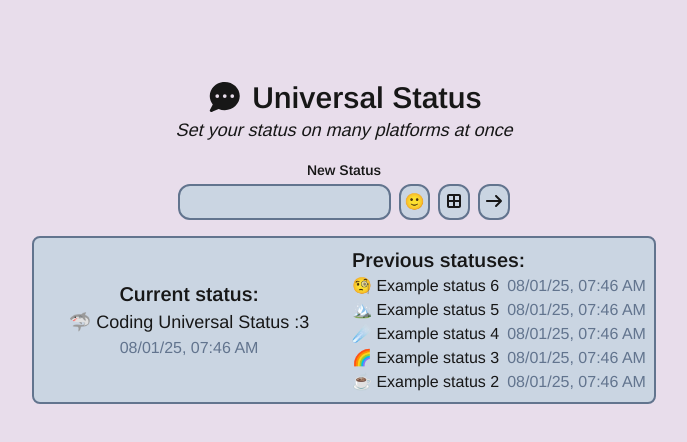
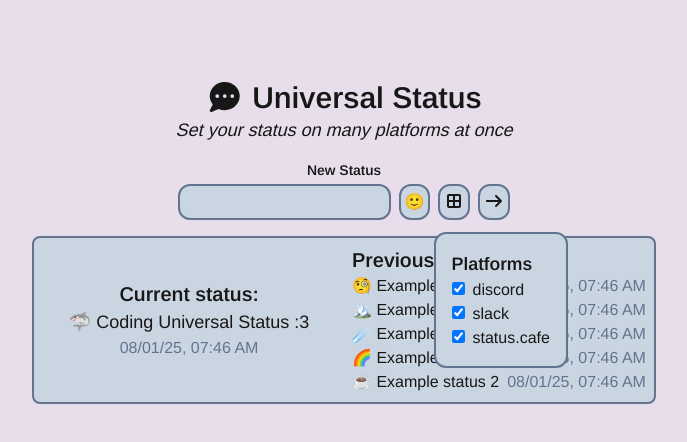
Before and after one commit to aelithron/universal-status, a Next.js app: page / in a window 1280 px wide. Both pictures are taken after a click on the button 750 px from the left and 202 px from the top of the page. Shown: the top 442 px of the page, without its empty margins (296-983 px from the left). Built offline with nearby package versions, Linux system fonts and the light colour scheme.

Commit message:
Add an overcomplicated platform selector this took me far too long to figure out

```diff
--- a/app/status.form.tsx
+++ b/app/status.form.tsx
@@ -3,10 +3,10 @@ import { Platform } from "@/universalstatus";
 import getSelectablePlatforms from "@/utils/platforms/platforms";
 import { faArrowRight, faBorderAll } from "@fortawesome/free-solid-svg-icons";
 import { FontAwesomeIcon } from "@fortawesome/react-fontawesome";
-import EmojiPicker, { EmojiClickData } from "emoji-picker-react";
+import EmojiPicker, { EmojiClickData, Theme } from "emoji-picker-react";
 import { Emoji } from "emoji-type";
 import { useRouter } from "next/navigation";
-import { Dispatch, SetStateAction, useState } from "react";
+import { Dispatch, FormEvent, SetStateAction, useState } from "react";
 
 export default function StatusForm() {
   const router = useRouter();
@@ -22,13 +22,13 @@ export default function StatusForm() {
     setEmojiPickerOpen(false);
   }
 
-  function handleSubmit(e: React.FormEvent) {
+  function handleSubmit(e: FormEvent) {
     e.preventDefault();
     if (!status || status.length < 1) {
       alert("Enter a status...");
       return;
     }
-    fetch("/api/status", { method: "POST", body: JSON.stringify({ status: status, emoji: emoji }) })
+    fetch("/api/status", { method: "POST", body: JSON.stringify({ status: status, emoji: emoji, platforms: platforms }) })
       .then((res) => {
         if (!res) return null;
         let jsonRes = null;
@@ -62,18 +62,32 @@ export default function StatusForm() {
         <button type="button" className={`${fieldStyles} hover:text-sky-500`} onClick={() => setPlatformsOpen(!platformsOpen)}><FontAwesomeIcon icon={faBorderAll} /></button>
         <button type="submit" className={`${fieldStyles} hover:text-sky-500`}><FontAwesomeIcon icon={faArrowRight} /></button>
       </div>
-      {emojiPickerOpen && <div className="flex items-center absolute mt-18"><EmojiPicker onEmojiClick={(e) => selectEmoji(e)} /></div>}
+      {emojiPickerOpen && <div className="flex items-center absolute mt-18"><EmojiPicker onEmojiClick={(e) => selectEmoji(e)} theme={Theme.AUTO} /></div>}
+      {platformsOpen && <div className="flex items-center absolute mt-18 md:ml-64"><PlatformSelector platforms={platforms} setPlatforms={setPlatforms} allPlatforms={allPlatforms} /></div>}
     </form>
   )
 }
 
 function PlatformSelector({ platforms, setPlatforms, allPlatforms }: { platforms: Platform[], setPlatforms: Dispatch<SetStateAction<Platform[]>>, allPlatforms: Platform[] }) {
-  function onClick() {
-
+  function handleChange(platform: Platform) {
+    if (!platforms.includes(platform)) {
+      const platformTemp: Platform[] = [];
+      for (const platformItem of platforms) platformTemp.push(platformItem);
+      platformTemp.push(platform);
+      setPlatforms(platformTemp);
+      return;
+    } else {
+      setPlatforms(platforms.filter((platformFilter) => platformFilter !== platform));
+      return;
+    }
   }
   return (
-    <form>
-
-    </form>
+    <div className="flex flex-col bg-slate-300 dark:bg-slate-700 rounded-xl border-2 border-slate-500 dark:border-slate-800 p-4">
+      <h3 className="font-semibold text-lg">Platforms</h3>
+      {allPlatforms.map((platform) => <label key={platform}>
+        <input type="checkbox" className="mr-2" onChange={() => handleChange(platform)} defaultChecked={platforms.includes(platform)} />
+        {platform}
+      </label>)}
+    </div>
   )
 }
```
